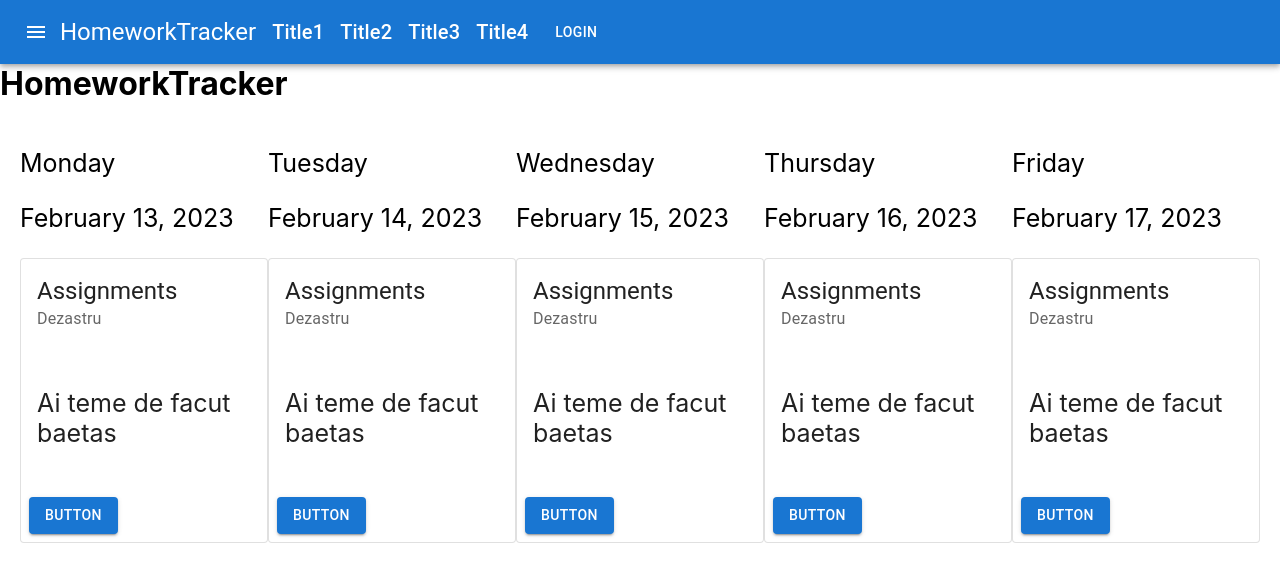
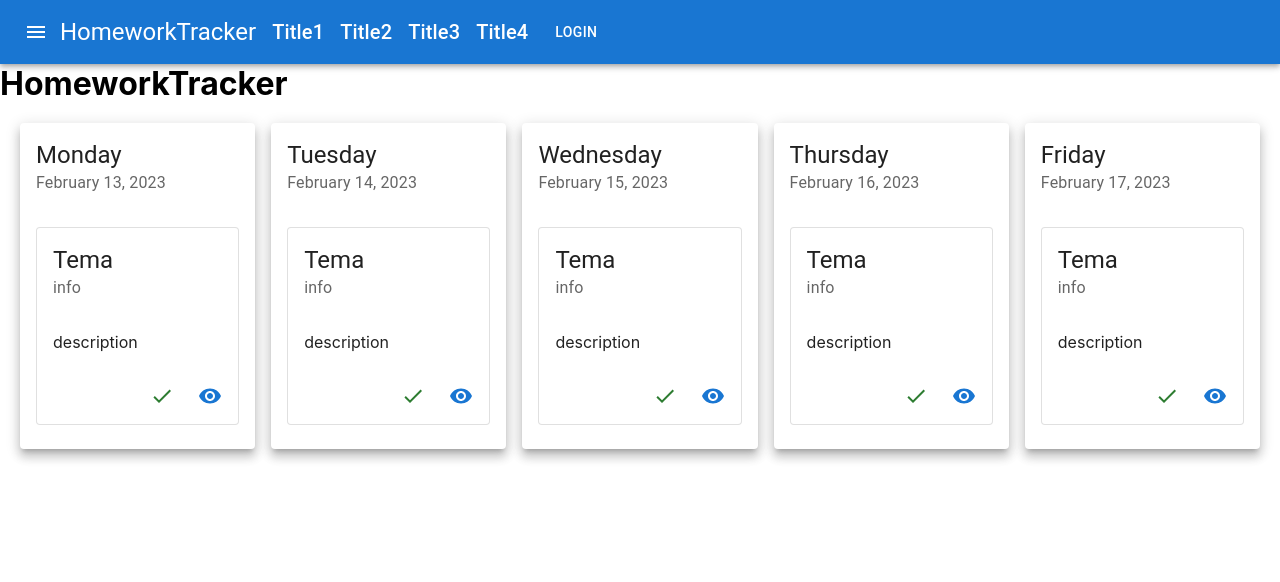
Before and after one commit to HrenciucAlb/Homework-Tracker, a React (Create React App) app: page / in a window 1280 px wide. Shown: the top 582 px of the page. Built offline with nearby package versions, Linux system fonts and the light colour scheme.

Commit message:
update assignment card, WeekDays and split components

```diff
--- a/src/components/Content.jsx
+++ b/src/components/Content.jsx
@@ -1,51 +1,15 @@
 import { Stack } from "@mui/system";
+import { IconButton } from "@mui/material";
 import React from "react";
-import { startOfWeek, endOfWeek, eachDayOfInterval, format } from "date-fns";
-import AssignmentCard from "./common/AssignmentCard";
-
-const weekDates = eachDayOfInterval({
-  start: startOfWeek(new Date()),
-  end: endOfWeek(new Date()),
-});
-
-weekDates.pop();
-
-const listedDates = weekDates.map((date) => format(date, "MMMM dd, yyyy"));
+import Week from "./common/Week";
+import KeyboardArrowLeftSharpIcon from "@mui/icons-material/KeyboardArrowLeftSharp";
+import KeyboardArrowRightSharpIcon from "@mui/icons-material/KeyboardArrowRightSharp";
 
 const Content = () => {
   return (
     <Stack spacing={2}>
       <h1>HomeworkTracker</h1>
-      <div style={{ margin: "20px" }}>
-        {" "}
-        <Stack direction="row" justifyContent="space-between">
-          <div style={{ fontSize: "25px" }}>
-            <p>Monday</p>
-            <p>{listedDates[1]}</p>
-            <AssignmentCard />
-          </div>
-          <div style={{ fontSize: "25px" }}>
-            <p>Tuesday</p>
-            <p>{listedDates[2]}</p>
-            <AssignmentCard />
-          </div>
-          <div style={{ fontSize: "25px" }}>
-            <p>Wednesday</p>
-            <p>{listedDates[3]}</p>
-            <AssignmentCard />
-          </div>
-          <div style={{ fontSize: "25px" }}>
-            <p>Thursday</p>
-            <p>{listedDates[4]}</p>
-            <AssignmentCard />
-          </div>
-          <div style={{ fontSize: "25px" }}>
-            <p>Friday</p>
-            <p>{listedDates[5]}</p>
-            <AssignmentCard />
-          </div>
-        </Stack>
-      </div>
+      <Week />
     </Stack>
   );
 };
--- a/src/components/common/AssignmentCard.jsx
+++ b/src/components/common/AssignmentCard.jsx
@@ -4,21 +4,23 @@ import {
   CardHeader,
   CardContent,
   CardActions,
-  Button,
+  IconButton,
 } from "@mui/material";
+import VisibilityIcon from "@mui/icons-material/Visibility";
+import CheckIcon from "@mui/icons-material/Check";
 
-const AssignmentCard = () => {
+const AssignmentCard = ({ homework, ...props }) => {
   return (
     <Card variant="outlined" elevation={3}>
-      {" "}
-      <CardHeader title="Assignments" subheader="Dezastru" />
-      <CardContent>
-        <p>Ai teme de facut baetas</p>
-      </CardContent>
-      <CardActions>
-        <Button variant="contained" color="primary">
-          Button
-        </Button>
+      <CardHeader title={homework.title} subheader={homework.subject} />
+      <CardContent>{homework.description}</CardContent>
+      <CardActions sx={{ justifyContent: "flex-end" }}>
+        <IconButton color={homework.isDone ? "success" : "disabled"}>
+          <CheckIcon />
+        </IconButton>
+        <IconButton color="primary">
+          <VisibilityIcon />
+        </IconButton>
       </CardActions>
     </Card>
   );
--- /dev/null
+++ b/src/components/common/Week.jsx
@@ -0,0 +1,33 @@
+import { Stack } from "@mui/system";
+import React from "react";
+import AssignmentCard from "./AssignmentCard";
+import { currentWeekDays } from "../../utils/dates";
+import { Typography, Card, CardContent, CardHeader } from "@mui/material";
+
+const Week = () => {
+  const listedWeekView = currentWeekDays.map(({ name, date }) => (
+    <Card raised sx={{ flexGrow: 1 }}>
+      <CardHeader title={name} subheader={date} />
+      <CardContent>
+        <AssignmentCard
+          homework={{
+            title: "Tema",
+            subject: "info",
+            description: "description",
+            isDone: true,
+          }}
+        />
+      </CardContent>
+    </Card>
+  ));
+
+  return (
+    <div style={{ margin: "20px" }}>
+      <Stack direction="row" justifyContent="space-between" spacing={2}>
+        {listedWeekView}
+      </Stack>
+    </div>
+  );
+};
+
+export default Week;
--- /dev/null
+++ b/src/utils/dates.js
@@ -0,0 +1,15 @@
+import { startOfWeek, endOfWeek, eachDayOfInterval, format } from "date-fns";
+
+const weekDates = eachDayOfInterval({
+  start: startOfWeek(new Date()),
+  end: endOfWeek(new Date()),
+});
+
+weekDates.pop();
+weekDates.shift();
+
+const currentWeekDays = weekDates.map((date) => {
+  return { date: format(date, "MMMM dd, yyyy"), name: format(date, "EEEE") };
+});
+
+export { currentWeekDays };
```
